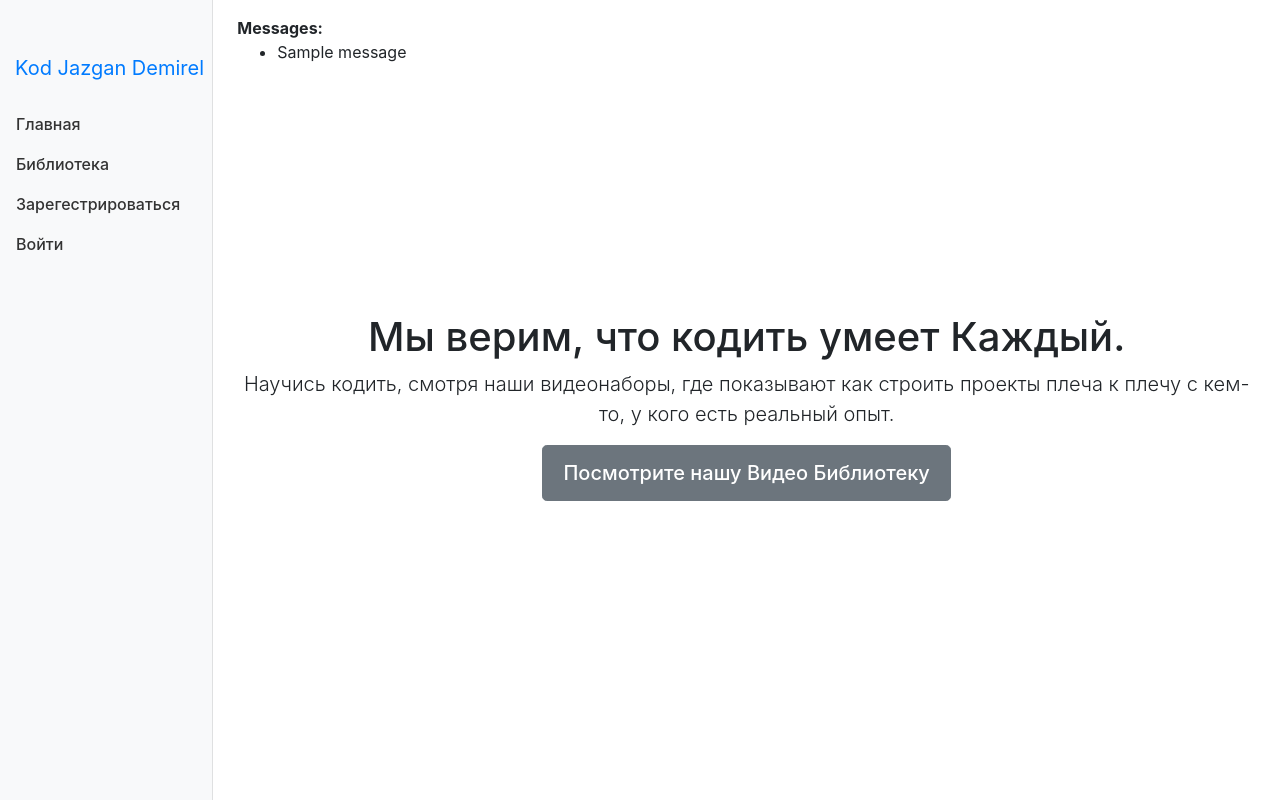
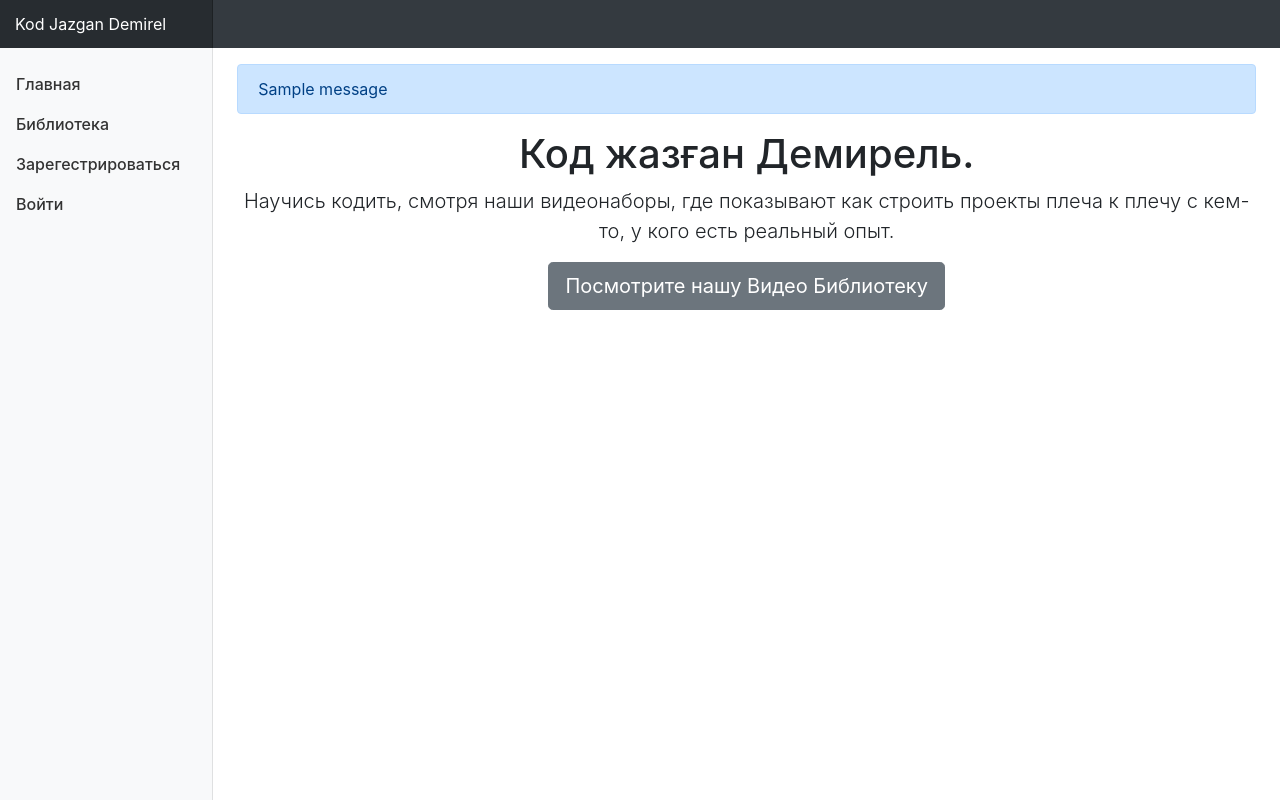
Before and after one commit to zshanabek/kod-jazgan-demirel, a Django app: template templates/home.html in a window 1280 px wide. Run offline with Django 3.2, Linux system fonts and the light colour scheme; the template is opened without the code that fills it, so the values that code supplies are empty; tables that the repository leaves empty hold one stand-in row (values such as "Sample post"); one stand-in notice (Sample message) is shown; some libraries are stand-ins or nearby versions.

Commit message:
style: refactor

```diff
--- a/kjd/settings.py
+++ b/kjd/settings.py
@@ -155,9 +155,12 @@ USE_TZ = True
 # Static files (CSS, JavaScript, Images)
 # https://docs.djangoproject.com/en/3.1/howto/static-files/
 
+STATIC_ROOT = os.path.join(BASE_DIR, 'staticfiles')
+
 STATIC_URL = '/static/'
+
 STATICFILES_DIRS = [os.path.join(BASE_DIR, "static")]
-STATIC_ROOT = os.path.join(BASE_DIR, 'staticfiles')
+
 MEDIA_URL = '/media/'
 # Directory where Django media files are collected
 MEDIA_ROOT = os.path.join(BASE_DIR, 'media/')
--- a/sets/admin.py
+++ b/sets/admin.py
@@ -3,7 +3,7 @@ from .models import Set
 
 
 class SetAdmin(admin.ModelAdmin):
-    fields = 'title',
+    fields = ('title', 'image')
 
 
 admin.site.register(Set, SetAdmin)
--- a/sets/urls.py
+++ b/sets/urls.py
@@ -1,7 +1,8 @@
 from django.urls import path
-from .views import index, detail
+from .views import index, detail, SetListView
 
 urlpatterns = [
     path('sets/', index, name='sets-list'),
+    path('class/sets/', SetListView.as_view(), name='sets-list-class'),
     path('sets/<int:set_id>/', detail, name='sets-detail')
 ]
--- a/static/css/home.css
+++ b/static/css/home.css
@@ -1,10 +1,61 @@
-.background-color {
+
+/*
+ * Globals
+ */
+
+/* Links */
+a,
+a:focus,
+a:hover {
+  color: #fff;
+}
+
+/* Custom default button */
+.btn-secondary,
+.btn-secondary:hover,
+.btn-secondary:focus {
+  color: #333;
+  text-shadow: none; /* Prevent inheritance from `body` */
+  background-color: #fff;
+  border: .05rem solid #fff;
+}
+
+
+/*
+ * Base structure
+ */
+
+html,
+body {
   height: 100%;
-  margin-top: 150px;
+  background-color: #333;
+}
+
+body {
   display: -ms-flexbox;
+  display: -webkit-box;
   display: flex;
+  -ms-flex-pack: center;
+  -webkit-box-pack: center;
+  justify-content: center;
+  color: #fff;
+  text-shadow: 0 .05rem .1rem rgba(0, 0, 0, .5);
+  box-shadow: inset 0 0 5rem rgba(0, 0, 0, .5);
+}
+
+.cover-container {
+  max-width: 42em;
+}
+
+
+
+/*
+ * Cover
+ */
+.cover {
+  padding: 0 1.5rem;
 }
 .cover .btn-lg {
-  padding: 0.75rem 1.25rem;
-  font-weight: 500;
+  padding: .75rem 1.25rem;
+  font-weight: 700;
 }
--- /dev/null
+++ b/static/css/navbar.css
@@ -0,0 +1,21 @@
+.navbar-brand {
+    padding-top: 0.75rem;
+    padding-bottom: 0.75rem;
+    font-size: 1rem;
+    background-color: rgba(0, 0, 0, 0.25);
+    box-shadow: inset -1px 0 0 rgba(0, 0, 0, 0.25);
+}
+.navbar .form-control {
+    padding: 0.75rem 1rem;
+    border-width: 0;
+    border-radius: 0;
+}
+.form-control-dark {
+    color: #fff;
+    background-color: rgba(255, 255, 255, 0.1);
+    border-color: rgba(255, 255, 255, 0.1);
+}
+.form-control-dark:focus {
+    border-color: transparent;
+    box-shadow: 0 0 0 3px rgba(255, 255, 255, 0.25);
+}
--- a/templates/base.html
+++ b/templates/base.html
@@ -6,27 +6,27 @@
     {% block extra_head %} {% endblock %}
     <link rel="stylesheet" href="https://stackpath.bootstrapcdn.com/bootstrap/4.5.2/css/bootstrap.min.css"
         integrity="sha384-JcKb8q3iqJ61gNV9KGb8thSsNjpSL0n8PARn9HuZOnIxN0hoP+VmmDGMN5t9UJ0Z" crossorigin="anonymous">
-    {% load static %}
-    <link rel="stylesheet" href="{% static 'css/home.css' %}">
 </head>
 
 <body>
     {% block body %}
+    <div>
+        {% include 'partials/navbar.html' %}
         <div class="container-fluid">
             <div class="row">
-            {% include 'sidebar.html' %}
+                {% include 'partials/sidebar.html' %}
                 <main role="main" class="col-md-9 ml-sm-auto col-lg-10 pt-3 px-4">
                     {% if messages %}
-                <strong>Messages:</strong>
-                <ul>
+                        <div>
                             {% for message in messages %}
-                    <li>{{message}}</li>
+                                <div class="alert alert-primary" role="alert">{{message}}</div>
                             {% endfor %}
-                </ul>
+                        </div>
                     {% endif %}
                     {% block content %}
                     {% endblock content%}
                 </main>
+            </div>
         </div>
     </div>
     {% endblock body%}
--- a/templates/home.html
+++ b/templates/home.html
@@ -1,19 +1,13 @@
 {% extends 'base.html' %}
 
 {% block content %}
-<div class="background-color text-center">
-    <div class="my-auto">
-      <main
-        role="main"
-        class="inner cover"
-      >
-        <h1 class="cover-heading">Мы верим, что кодить умеет Каждый.</h1>
-        <p class="lead">
-          Научись кодить, смотря наши видеонаборы, где показывают как строить проекты плеча к плечу с кем-то, у кого есть реальный опыт.</p>
-        <p class="lead">
-          <a class="btn btn-lg btn-secondary" href="{% url 'sets-list' %}">Посмотрите нашу Видео Библиотеку</a>
-        </p>
-      </main>
-    </div>
+<div class="text-center">
+    <h1 class="cover-heading">Код жазған Демирель.</h1>
+    <p class="lead">
+      Научись кодить, смотря наши видеонаборы, где показывают как строить проекты плеча к плечу с кем-то, у кого есть реальный опыт.
+    </p>
+    <p class="lead">
+        <a class="btn btn-lg btn-secondary" href="{% url 'sets-list' %}">Посмотрите нашу Видео Библиотеку</a>
+    </p>
 </div>
 {% endblock content %}
--- /dev/null
+++ b/templates/partials/navbar.html
@@ -0,0 +1,9 @@
+{% load static %}
+<link rel="stylesheet" type="text/css" href="{% static 'css/navbar.css' %}">
+ <nav class="navbar navbar-dark sticky-top bg-dark flex-md-nowrap p-0">
+    <a class="navbar-brand col-sm-3 col-md-2 mr-0" href="{% url 'home' %}">Kod Jazgan Demirel </a>
+    <ul
+      v-if="usersService.user"
+      class="navbar-nav px-3"
+    />
+</nav>
--- a/templates/sidebar.html
+++ b/templates/partials/sidebar.html
@@ -1,7 +1,6 @@
 {% load static %}
 <link rel="stylesheet" type="text/css" href="{% static 'css/sidebar.css' %}">
 <nav id="sidebarMenu" class="col-md-3 col-lg-2 d-md-block bg-light sidebar collapse">
-    <a class="navbar-brand col-sm-3 col-md-2 mr-0" href="{% url 'home' %}">Kod Jazgan Demirel </a>
     <div class="sidebar-sticky pt-3">
         <ul class="nav flex-column">
             <li class="nav-item">
```
Also changed, not shown: sets/views.py (+13 -0 lines). Lines whose indentation alone changed are shown as unchanged.
